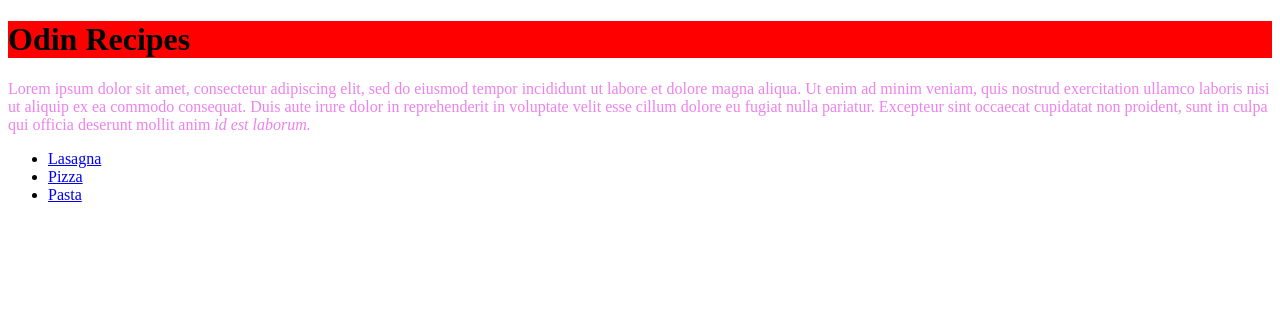
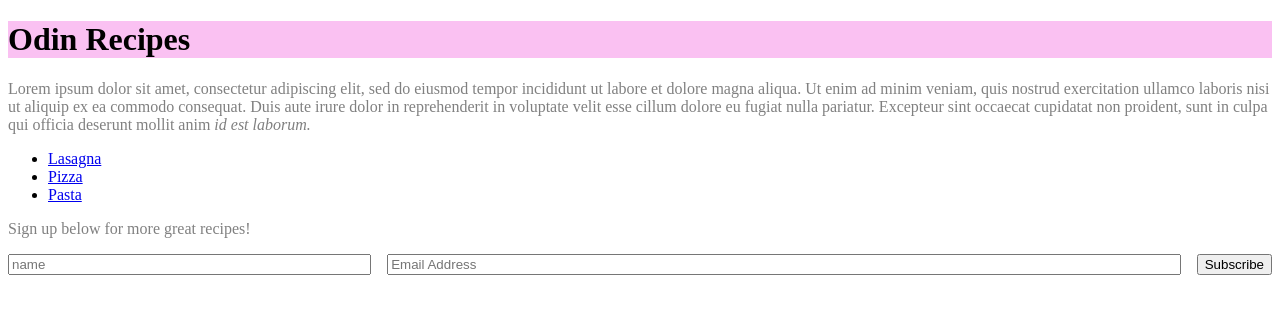
Before and after one commit to mpd1342/odin-recipes, a plain HTML site: page index.html in a window 1280 px wide. Drawn offline with Linux system fonts and the light colour scheme.

Commit message:
Update recipe site with email signup

```diff
--- a/index.html
+++ b/index.html
@@ -12,5 +12,11 @@
         <li><a href="recipes/pizza.html">Pizza</a></li>
         <li><a href="recipes/pasta.html">Pasta</a></li>
         </ul>
+    <p>Sign up below for more great recipes!</p>
+    <form>
+    <input type="name" placeholder="name" class="name">
+    <input type="email" placeholder="Email Address" class="email">
+    <input type="submit" value="Subscribe" class="button">
+  </form>
   </body>
 </html>
--- a/styles.css
+++ b/styles.css
@@ -1,2 +1,26 @@
-p {color: violet;}
-h1 {background-color: red;}
+p {
+    color: grey;
+}
+
+h1 {
+    background-color: rgb(250, 193, 242);
+}
+
+form {
+    display: flex;
+    align-items: flex-end;
+    flex-wrap: wrap;
+    gap: 16px;
+  }
+  .name {
+    flex-grow: 1;
+    flex-basis: 160px;
+  }
+  .email {
+    flex-grow: 3;
+    flex-basis: 200px;
+  }
+  button {
+    flex-grow: 1;
+    flex-basis: 80px;
+  }
```
